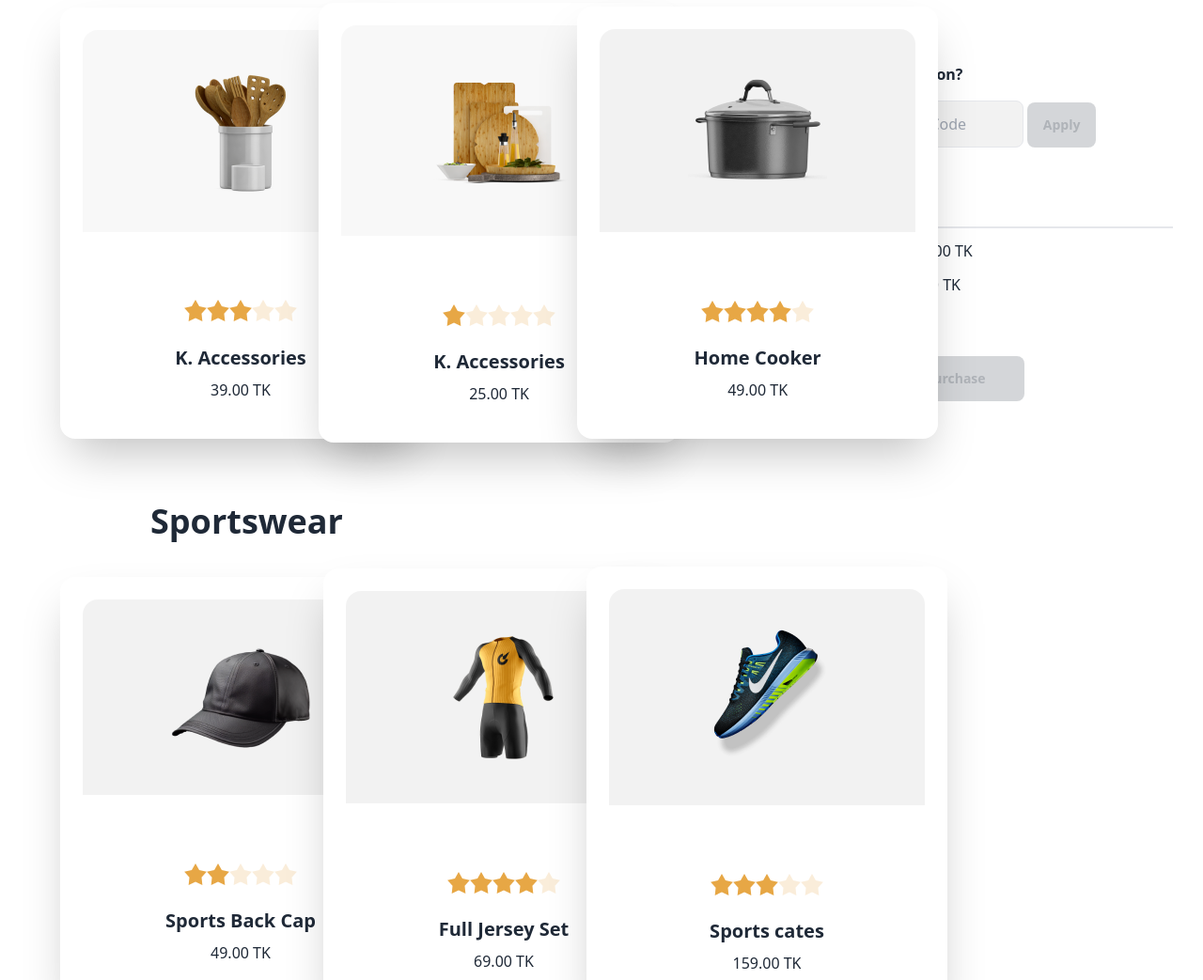
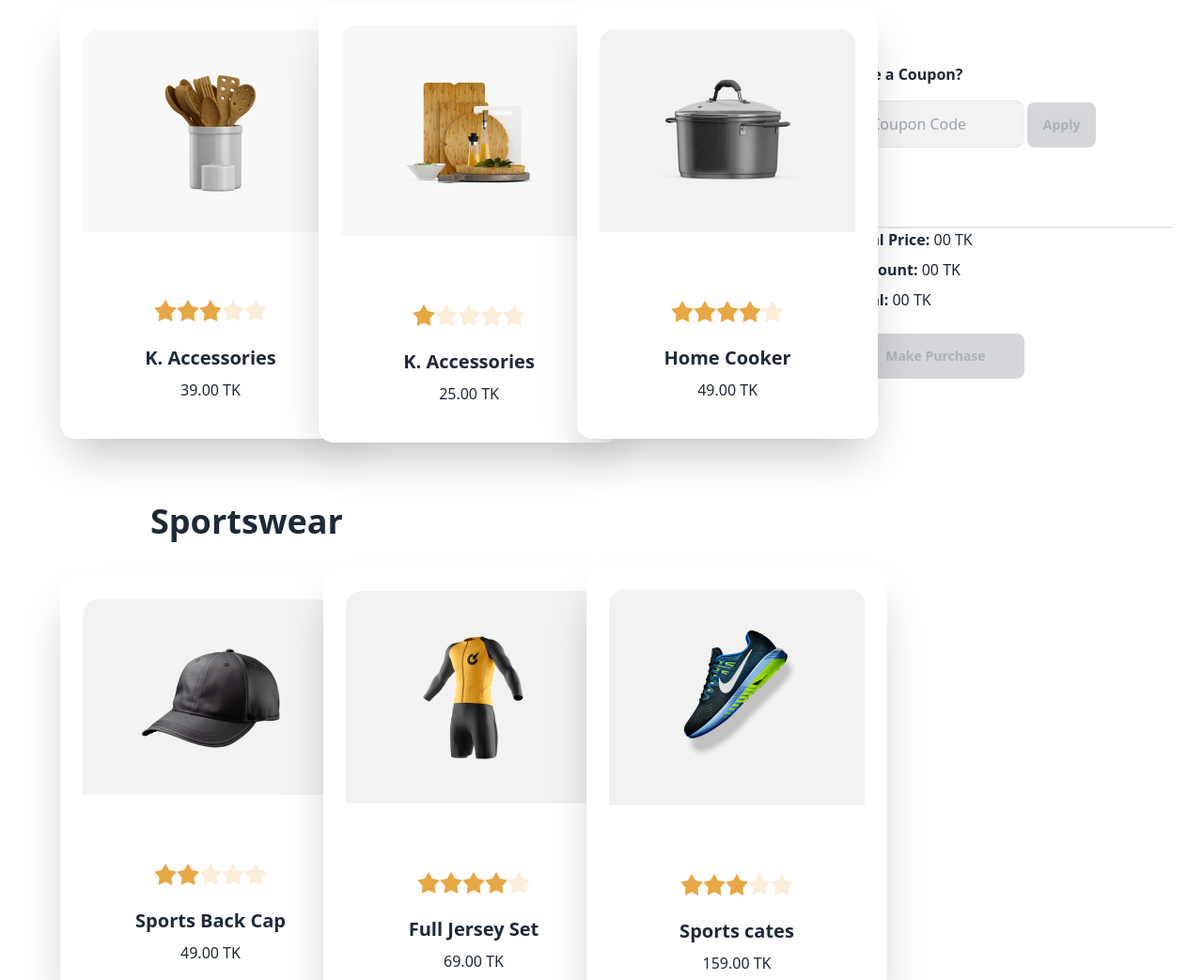
Before and after one commit to TamannaTahsin1/summner-sale-js, a plain HTML site: page index.html in a window 1280 px wide. Shown: the part 993-2036 px from the top of the page at 94% size. Drawn offline with nearby package versions, Linux system fonts and the light colour scheme.

Commit message:
fixing width of cards

```diff
--- a/index.html
+++ b/index.html
@@ -34,9 +34,8 @@
                          above & get <span class="text-pink-600">20% off</span></h1>
             <div class="flex gap-5 mt-5 justify-center">
                 <p class="py-3 font-bold">Use Promo Code</p>
-
                 <div>
-                  <!-- Open the modal using ID.showModal() method -->
+                  <!-- modal -->
             <button class="btn btn-primary bg-[#f34abb] border-none text-white" onclick="my_modal_5.showModal()">SELL200</button>
             <dialog id="my_modal_5" class="modal modal-bottom sm:modal-middle">
               <form method="dialog" class="modal-box bg-pink-600">
@@ -59,7 +58,7 @@
     </header>
     <main>
       <!-- kitchenware section starts here -->
-      <section class="mt-32 ml-8 md:ml-48 lg:ml-16">
+      <section class="mt-32 ml-5 md:ml-48 lg:ml-16">
         <h2 class="text-4xl font-extrabold ml-24 mb-7">Kitchenware</h2>
       <!-- main container -->
       <div class="flex flex-col lg:flex-row">
@@ -67,7 +66,7 @@
         <div class="flex-1 grid md:grid-cols-1 lg:grid-cols-3 gap-6">
           <!-- 1st card -->
           <button id="btn-one" onclick="handleClickBtn(this)">
-          <div class="card w-96 bg-base-100 shadow-2xl">
+          <div class="card w-80 bg-base-100 shadow-2xl">
             <figure class="m-6 py-6 bg-[#7c7a7a0d]">
               <img src="./images/prod1.png" alt="Accessories" class="rounded-xl py-4">
           </figure>
@@ -88,7 +87,7 @@
         </button>
           <!-- 2nd card -->
           <button id="" onclick="handleClickBtn(this)">
-          <div class="card w-96 bg-base-100 shadow-2xl">
+          <div class="card w-80 bg-base-100 shadow-2xl">
             <figure class="m-6 py-6 bg-[#7c7a7a0d]">
               <img src="./images/prod2.png" alt="Shoes" class="rounded-xl py-4">
           </figure>
@@ -109,7 +108,7 @@
           </button>
           <!-- 3rd card -->
           <button id="" onclick="handleClickBtn(this)">
-          <div class="card w-96 bg-base-100 shadow-2xl">
+          <div class="card w-80 bg-base-100 shadow-2xl">
             <figure class="m-6 py-6 bg-[#1111110D]">
               <img src="./images/prod3.png" alt="Shoes" class="rounded-xl py-4">
           </figure>
@@ -143,15 +142,15 @@
 
               </div>
               <hr>
-              <p class="my-3">
+              <p class="mb-2">
                   <span class="font-bold">Total Price: </span>
                   <span id="total">00</span> TK
               </p>
-              <p class="my-3">
+              <p class="mb-2">
                   <span class="font-bold">Discount: </span>
                   <span id="discount">00</span> TK
               </p>
-              <p class="my-3">
+              <p class="mb-2">
                   <span class="font-bold">Total: </span>
                   <span id="offer">00</span> TK
               </p>
@@ -174,7 +173,7 @@
       </section>
       <!-- Kitchen ware section ends here -->
       <!-- Sportswear section starts here -->
-      <section class="mt-16 ml-8 md:ml-48 lg:ml-16">
+      <section class="mt-16 ml-5 md:ml-48 lg:ml-16">
         <h2 class="text-4xl font-extrabold ml-24 mb-7">Sportswear</h2>
       <!-- main container -->
       <div class="flex flex-col lg:flex-row">
@@ -182,7 +181,7 @@
         <div class="flex-1 grid md:grid-cols-1 lg:grid-cols-3 gap-6">
           <!-- 4th card -->
           <button id="" onclick="handleClickBtn(this)">
-          <div class="card w-96 bg-base-100 shadow-2xl">
+          <div class="card w-80 bg-base-100 shadow-2xl">
             <figure class="m-6 py-6 bg-[#1111110D]">
               <img src="./images/prod4.png" alt="Shoes" class="rounded-xl py-4">
           </figure>
@@ -203,7 +202,7 @@
         </button>
           <!-- 5th card -->
           <button id="" onclick="handleClickBtn(this)">
-          <div class="card w-96 bg-base-100 shadow-2xl">
+          <div class="card w-80 bg-base-100 shadow-2xl">
             <figure class="m-6 py-6 bg-[#1111110D]">
               <img src="./images/prod5.png" alt="Shoes" class="rounded-xl py-4">
           </figure>
@@ -224,7 +223,7 @@
         </button>
           <!-- 6th card -->
           <button id="" onclick="handleClickBtn(this)">
-          <div class="card w-96 bg-base-100 shadow-2xl">
+          <div class="card w-80 bg-base-100 shadow-2xl">
             <figure class="m-6 py-6 bg-[#1111110D]">
               <img src="./images/prod6.png" alt="Shoes" class="rounded-xl py-4">
           </figure>
@@ -262,7 +261,7 @@
         <div class="flex-1 grid md:grid-cols-1 lg:grid-cols-3 gap-6">
           <!-- 7th card -->
           <button id="" onclick="handleClickBtn(this)">
-          <div class="card w-96 bg-base-100 shadow-2xl">
+          <div class="card w-80 bg-base-100 shadow-2xl">
             <figure class="m-6 py-6 bg-[#1111110D]">
               <img src="./images/prod7.png" alt="Shoes" class="rounded-xl py-4">
           </figure>
@@ -283,7 +282,7 @@
         </button>
           <!-- 8th card -->
           <button id="" onclick="handleClickBtn(this)">
-          <div class="card w-96 bg-base-100 shadow-2xl">
+          <div class="card w-80 bg-base-100 shadow-2xl">
             <figure class="m-6 py-6 bg-[#1111110D]">
               <img src="./images/prod8.png" alt="Shoes" class="rounded-xl py-4">
           </figure>
@@ -304,7 +303,7 @@
         </button>
           <!-- 9th card -->
           <button id="" onclick="handleClickBtn(this)">
-          <div class="card w-96 bg-base-100 shadow-2xl">
+          <div class="card w-80 bg-base-100 shadow-2xl">
             <figure class="m-6 py-6 bg-[#1111110D]">
               <img src="./images/prod9.png" alt="Shoes" class="rounded-xl py-4">
           </figure>
@@ -333,11 +332,7 @@
       </div>
       </section>
       <!-- Furniture section ends here -->
-
     </main>
-    <footer></footer>
-
-
 
     <!-- javaScript link -->
     <script src="js/sale.js"></script>
```
Also changed, not shown: assignment-5.txt.
